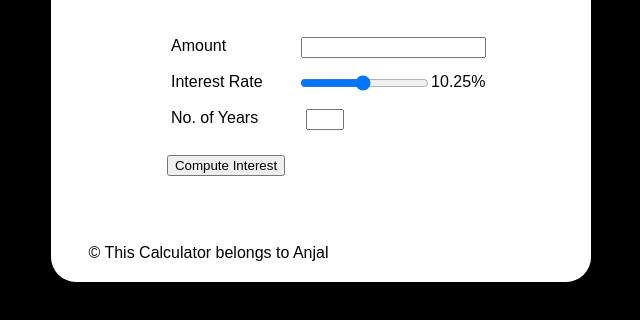
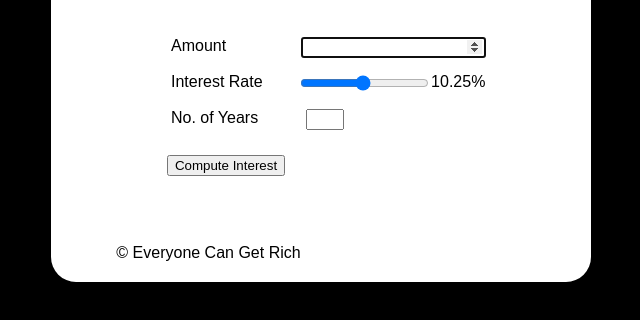
Before and after one commit to ag1426/Simple-Ineterst-Calculator, a plain HTML site: page index.html in a window 1280 px wide. Both pictures are taken after a click on the button "Compute Interest". Shown: the part 90-410 px from the top of the page, without its empty margins (319-959 px from the left). Drawn offline with Linux system fonts and the light colour scheme.

Commit message:
made changes to the code

```diff
--- a/index.html
+++ b/index.html
@@ -7,7 +7,7 @@
     <meta name="viewport" content="width=device-width, initial-scale=1.0">
     <script src="script.js"></script>
     <link rel="stylesheet" href="style.css">
-    <title>Simple Interest Calculator</title>
+    <title>Web App – Simple Interest Calculator</title>
 </head>
 
 <body>
@@ -35,7 +35,7 @@
 
         <footer>
 
-            &#169; This Calculator belongs to Anjal
+            &#169; Everyone Can Get Rich
 
 
         </footer>
--- a/script.js
+++ b/script.js
@@ -13,11 +13,12 @@ function compute() {
 
     if (principal <= 0) {
         alert("Enter a positive number")
+        document.getElementById("principal").focus();
     }
-    else if(years < 1){
-alert("Number of years can not be empty")
+    else if (years < 1) {
+        alert("Number of years can not be empty")
     }
-else{
+    else {
         document.getElementById("result").innerHTML = "If you deposit <mark>" + principal + "</mark>,\<br\>at an interest rate of <mark>" + rate + "</mark>%\<br\>You will receive an amount of <mark> " + interest + "</mark>,\<br\>in the year <mark>" + year + "</mark>\<br\>";
     }
 }
```
